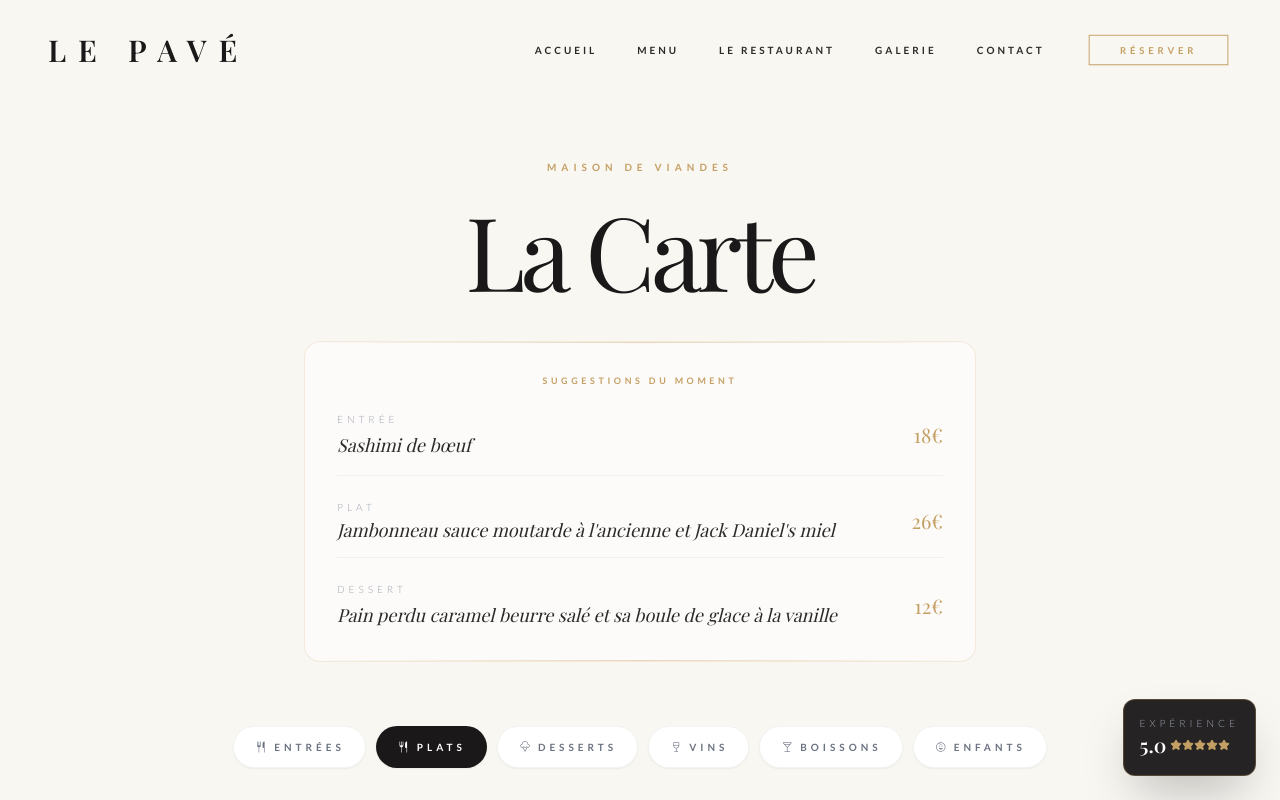
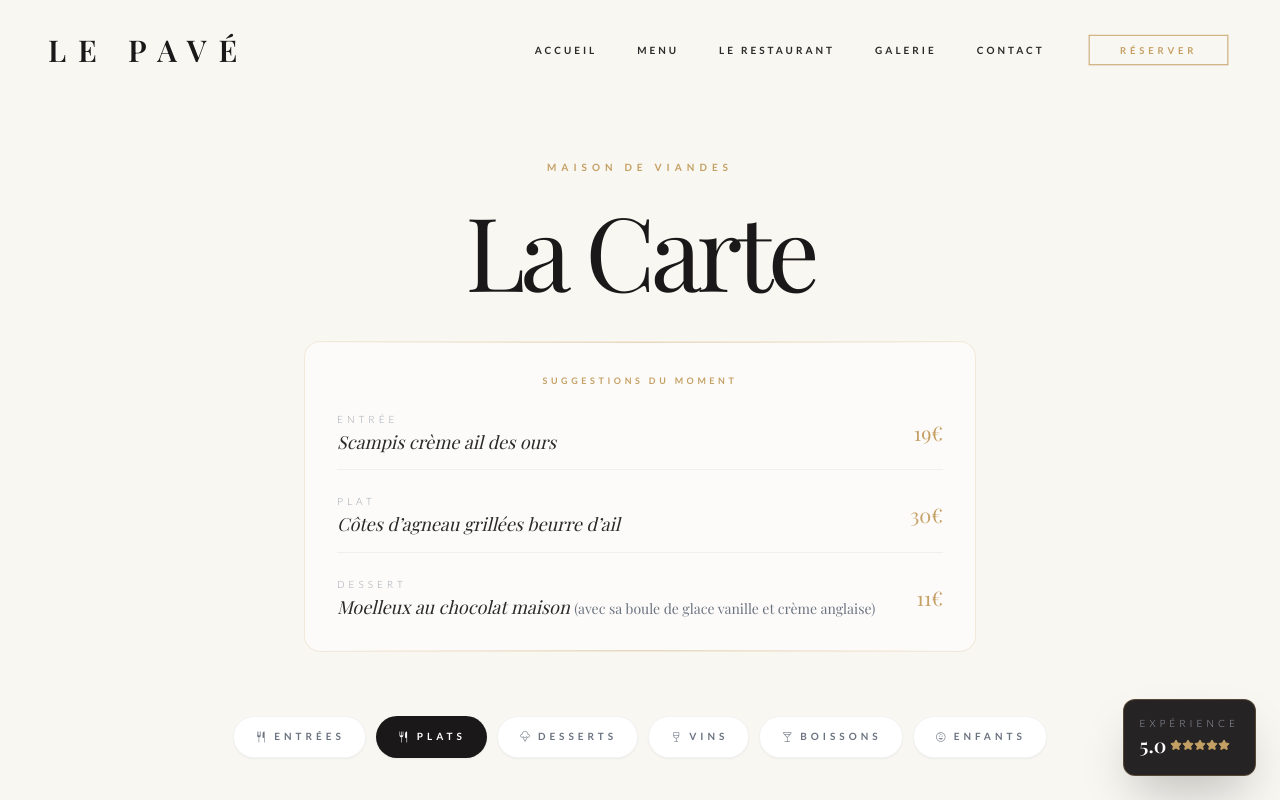
Before and after one commit to Eddyzzero/Restaurant_le_pave, a React (Vite) app: page /menu in a window 1280 px wide. Shown: the top 800 px of the page. Built offline with nearby package versions, Linux system fonts and the light colour scheme; a web font is replaced by a local one.

Commit message:
feat: implement interactive menu page with category filtering and GSAP animations

```diff
--- a/pages/Menu.tsx
+++ b/pages/Menu.tsx
@@ -73,25 +73,25 @@ const Menu: React.FC = () => {
               <div className="flex flex-col md:flex-row md:items-center justify-between gap-2 border-b border-pave-dark/5 pb-4">
                 <div className="text-left">
                   <span className="text-[10px] uppercase tracking-widest text-gray-400 block mb-1">Entrée</span>
-                  <h3 className="font-serif text-lg text-pave-charcoal italic">Sashimi de bœuf</h3>
+                  <h3 className="font-serif text-lg text-pave-charcoal italic leading-tight">Scampis crème ail des ours</h3>
                 </div>
-                <span className="font-serif text-pave-gold text-lg md:text-xl">18€</span>
+                <span className="font-serif text-pave-gold text-lg md:text-xl">19€</span>
               </div>
 
               <div className="flex flex-col md:flex-row md:items-center justify-between gap-2 border-b border-pave-dark/5 pb-4">
                 <div className="text-left">
                   <span className="text-[10px] uppercase tracking-widest text-gray-400 block mb-1">Plat</span>
-                  <h3 className="font-serif text-lg text-pave-charcoal italic leading-tight">Jambonneau sauce moutarde à l'ancienne et Jack Daniel's miel</h3>
+                  <h3 className="font-serif text-lg text-pave-charcoal italic leading-tight">Côtes d’agneau grillées beurre d’ail</h3>
                 </div>
-                <span className="font-serif text-pave-gold text-lg md:text-xl">26€</span>
+                <span className="font-serif text-pave-gold text-lg md:text-xl">30€</span>
               </div>
 
               <div className="flex flex-col md:flex-row md:items-center justify-between gap-2">
                 <div className="text-left">
                   <span className="text-[10px] uppercase tracking-widest text-gray-400 block mb-1">Dessert</span>
-                  <h3 className="font-serif text-lg text-pave-charcoal italic">Pain perdu caramel beurre salé et sa boule de glace à la vanille</h3>
+                  <h3 className="font-serif text-lg text-pave-charcoal italic leading-tight">Moelleux au chocolat maison <span className="text-sm text-gray-500 not-italic">(avec sa boule de glace vanille et crème anglaise)</span></h3>
                 </div>
-                <span className="font-serif text-pave-gold text-lg md:text-xl">12€</span>
+                <span className="font-serif text-pave-gold text-lg md:text-xl">11€</span>
               </div>
             </div>
             <div className="absolute bottom-0 left-0 w-full h-[1px] bg-gradient-to-r from-transparent via-pave-gold/40 to-transparent"></div>
```
